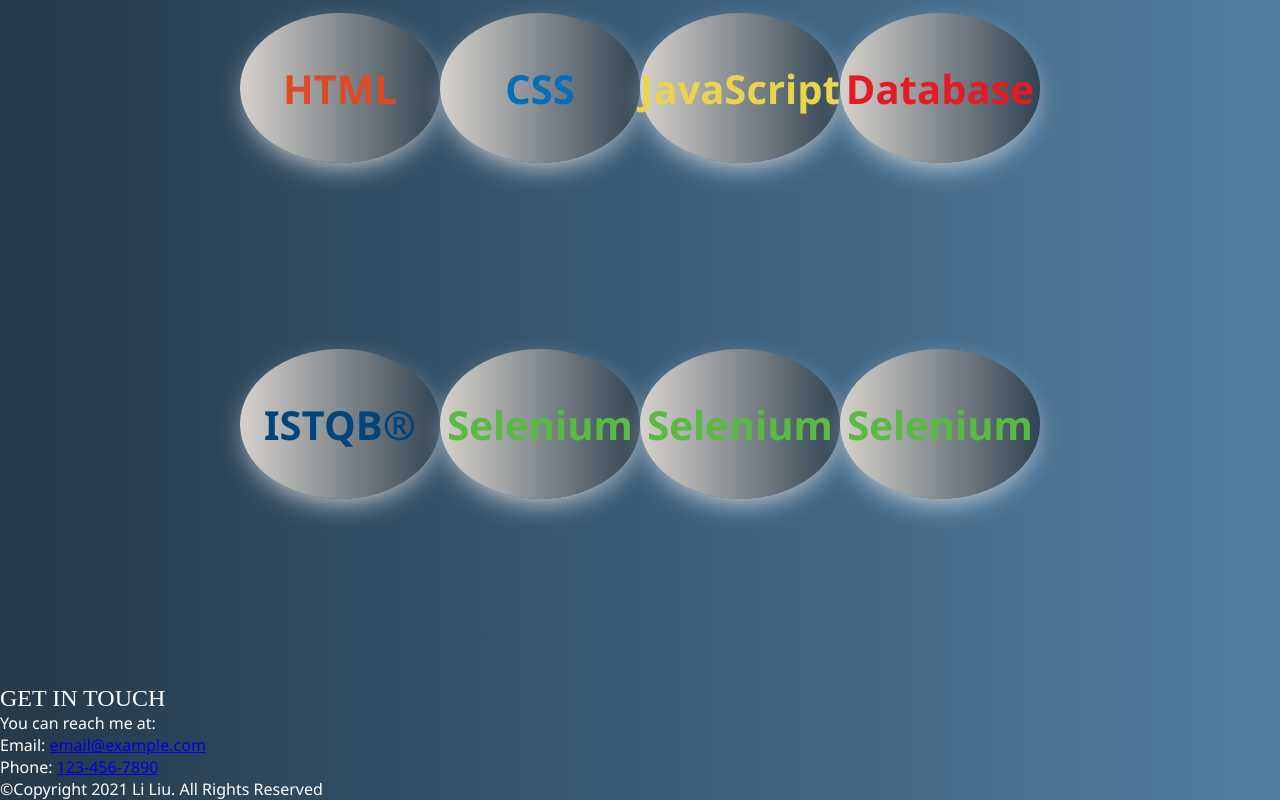
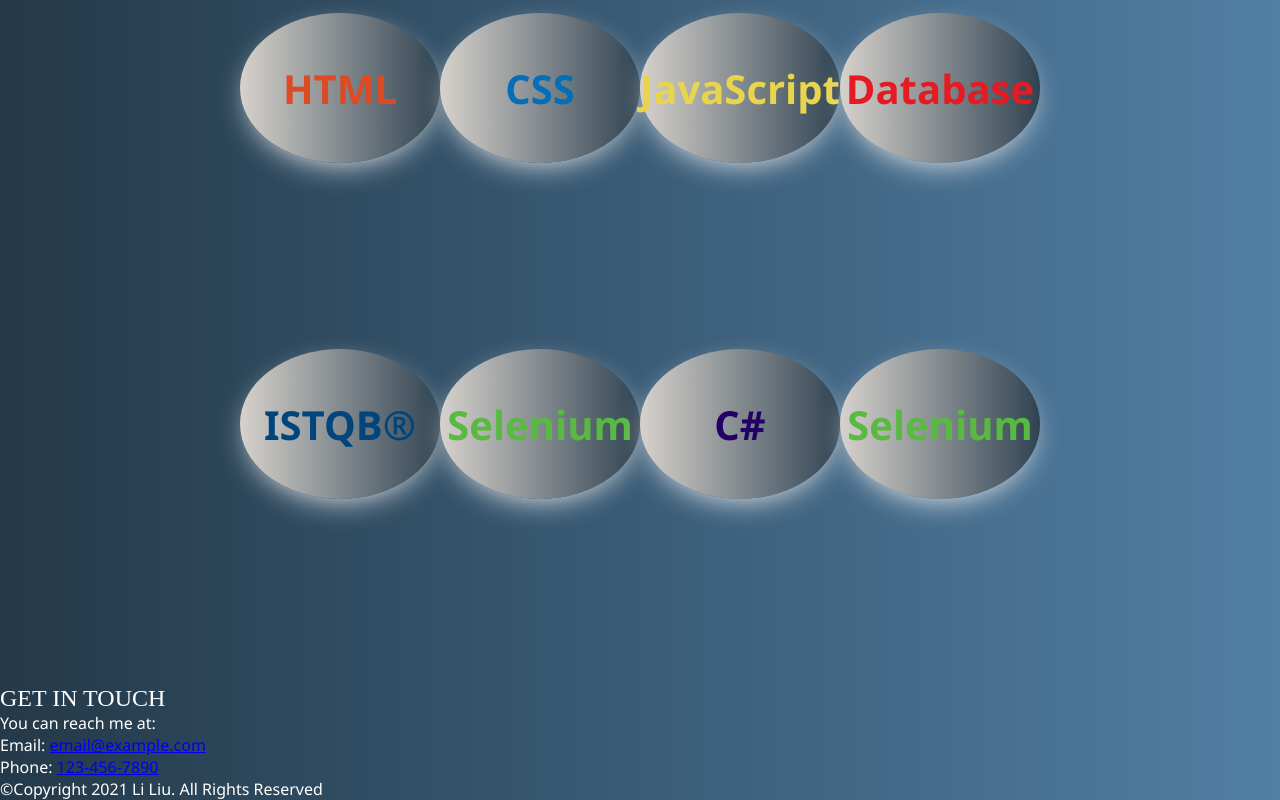
Before and after one commit to lilyliu2021/My_Portfolio, a plain HTML site: page index.html in a window 1280 px wide. Shown: the part 1398-2198 px from the top of the page. Drawn offline with Linux system fonts and the light colour scheme.

Commit message:
updated some code

```diff
--- a/css/style.css
+++ b/css/style.css
@@ -198,3 +198,6 @@
 .skill-6 {
     color: #59b943;
 }
+.skill-7{
+    color:#230068;
+}
--- a/index.html
+++ b/index.html
@@ -70,7 +70,7 @@
         <div class="skills-items flex-row">
           <div class="skill-box flex-box skill-5">ISTQB®</div>
           <div class="skill-box flex-box skill-6">Selenium</div>
-          <div class="skill-box flex-box skill-6">Selenium</div>
+          <div class="skill-box flex-box skill-7">C#</div>
           <div class="skill-box flex-box skill-6">Selenium</div>
         </div>
       </div>
```
